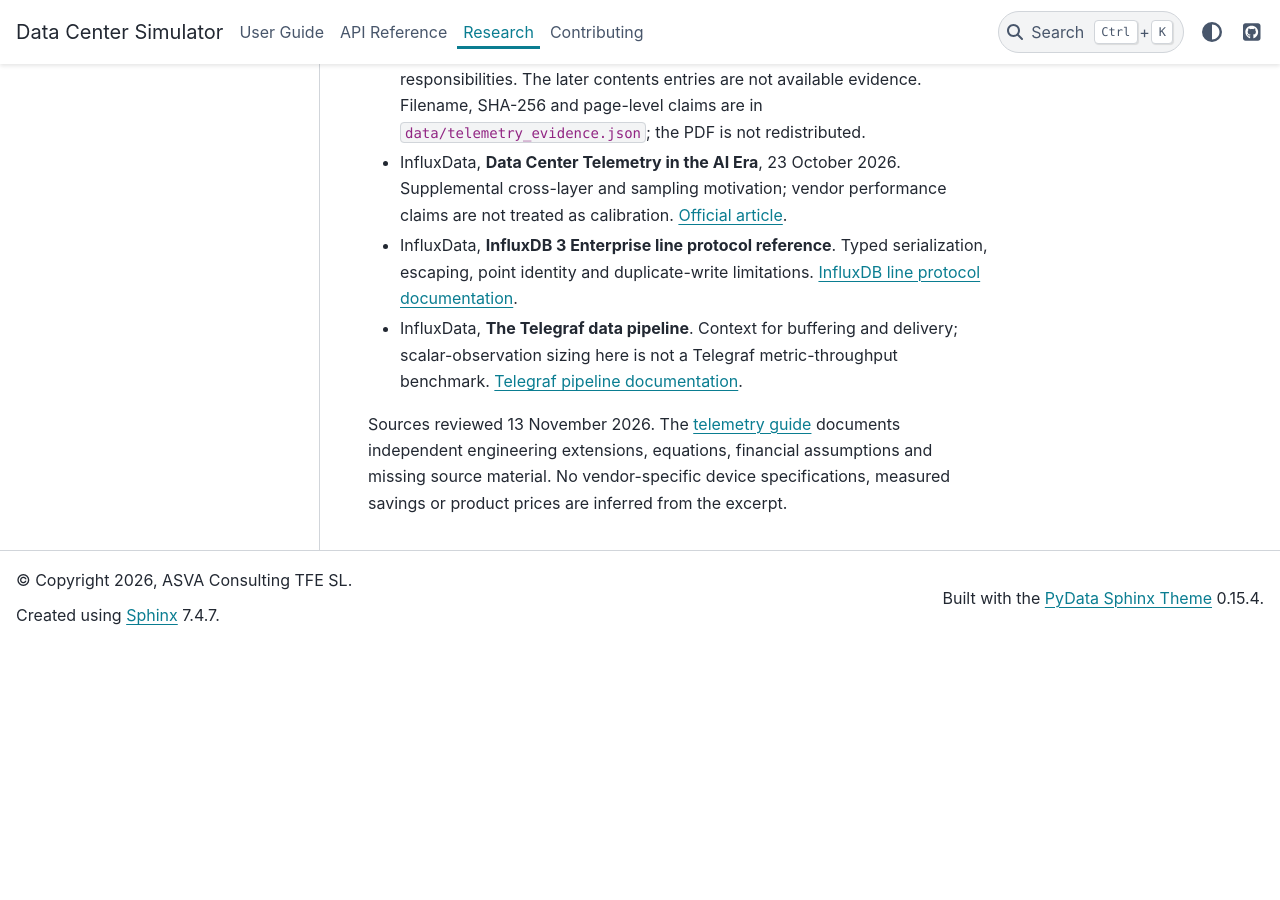
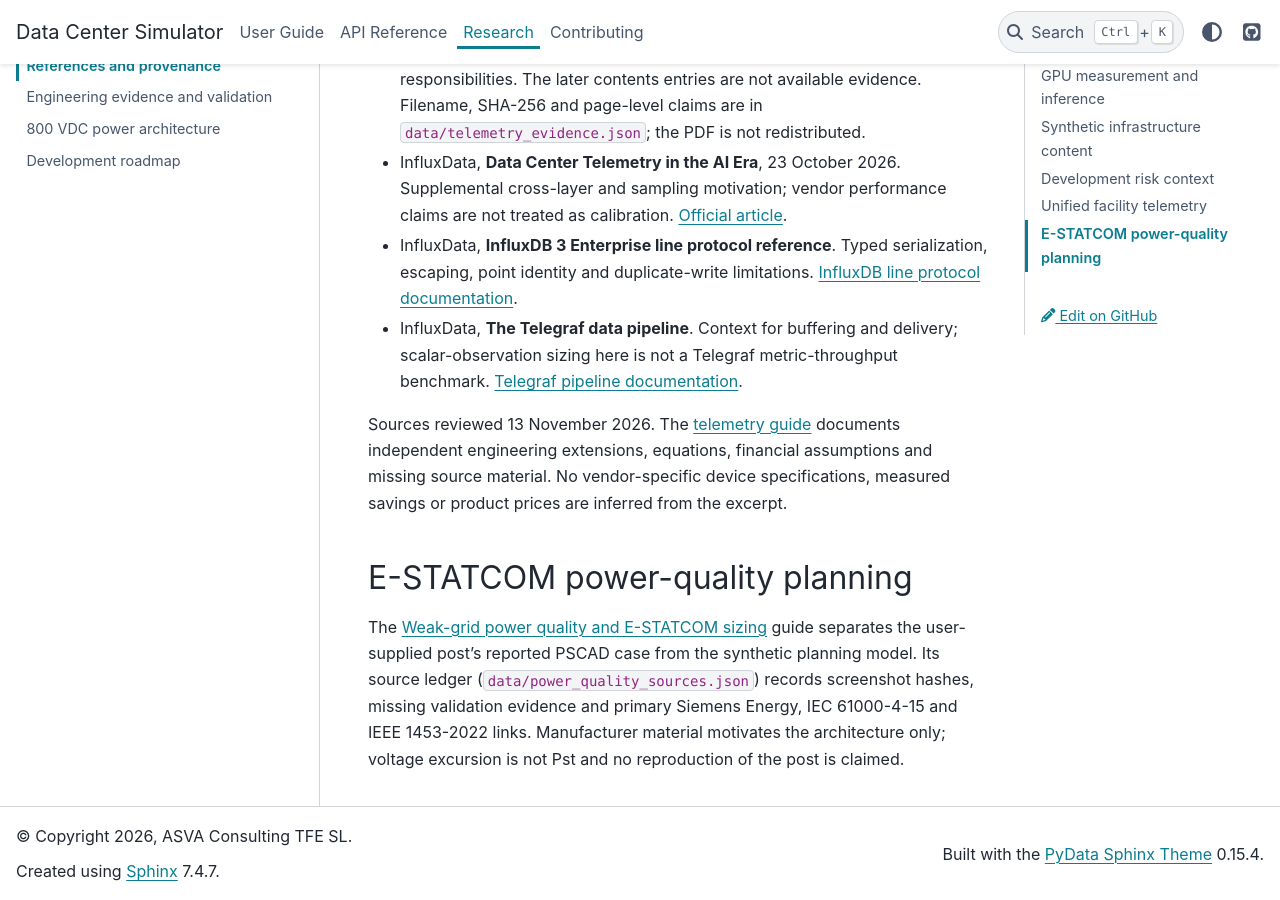
Before and after one commit to julianascencio/datacenter-simulator, a Sphinx documentation site: the page built from docs/references.rst, in a window 1280 px wide and 900 px high, scrolled down 1752 px. Built offline with Sphinx 7.4.7 and the PyData theme 0.15.4, drawn with Linux system fonts in a browser that asks for light colours; pages that are not in the unit, such as notebooks, are missing from menus; before the commit the page ends 2396 px from its top, so only the background shows below that.

Commit message:
Follow gallery tutorial format and cover power-quality mobile pages

```diff
--- a/docs/references.rst
+++ b/docs/references.rst
@@ -85,3 +85,14 @@ Sources reviewed 13 November 2026. The :doc:`telemetry guide <user_guide/telemet
 documents independent engineering extensions, equations, financial assumptions
 and missing source material. No vendor-specific device specifications, measured
 savings or product prices are inferred from the excerpt.
+
+
+E-STATCOM power-quality planning
+--------------------------------
+
+The :doc:`user_guide/power_quality` guide separates the user-supplied post's
+reported PSCAD case from the synthetic planning model. Its source ledger
+(``data/power_quality_sources.json``) records screenshot hashes, missing
+validation evidence and primary Siemens Energy, IEC 61000-4-15 and IEEE
+1453-2022 links. Manufacturer material motivates the architecture only;
+voltage excursion is not Pst and no reproduction of the post is claimed.
```
Also changed, not shown: 3 other files.
